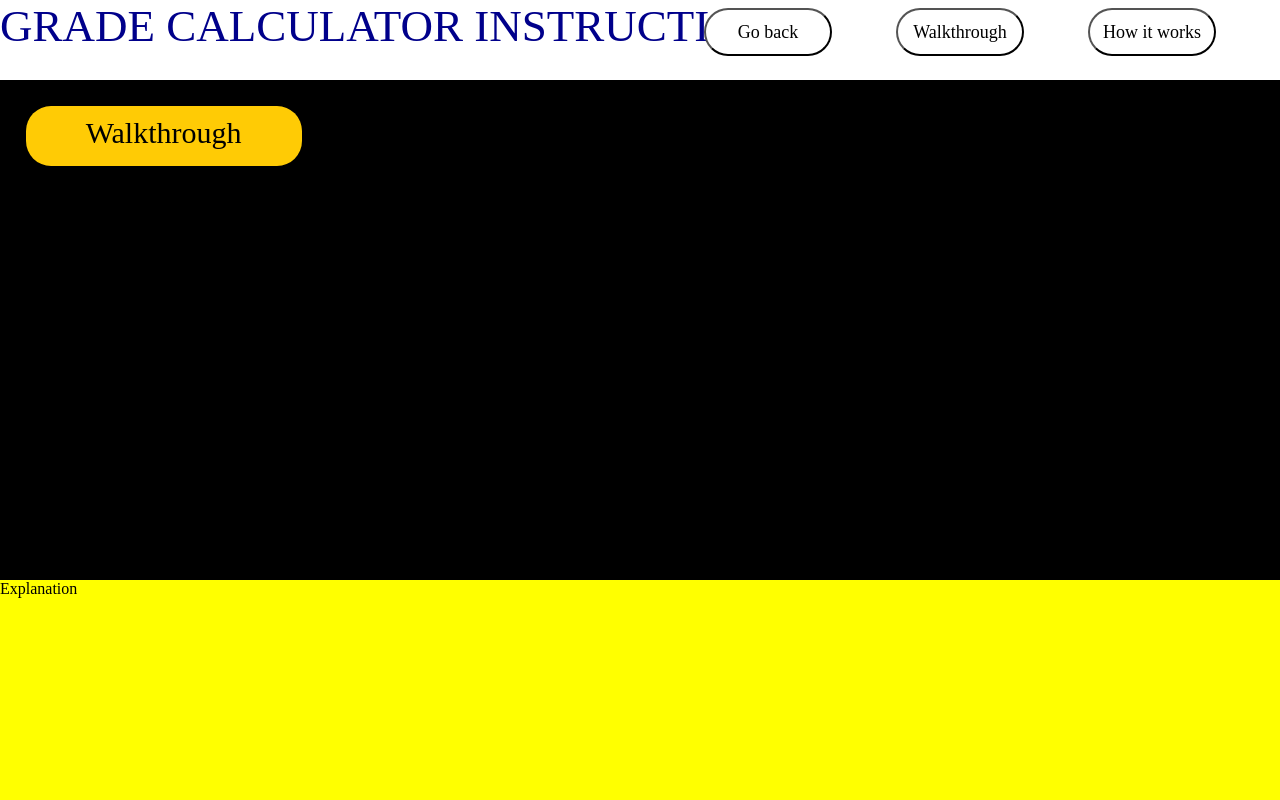
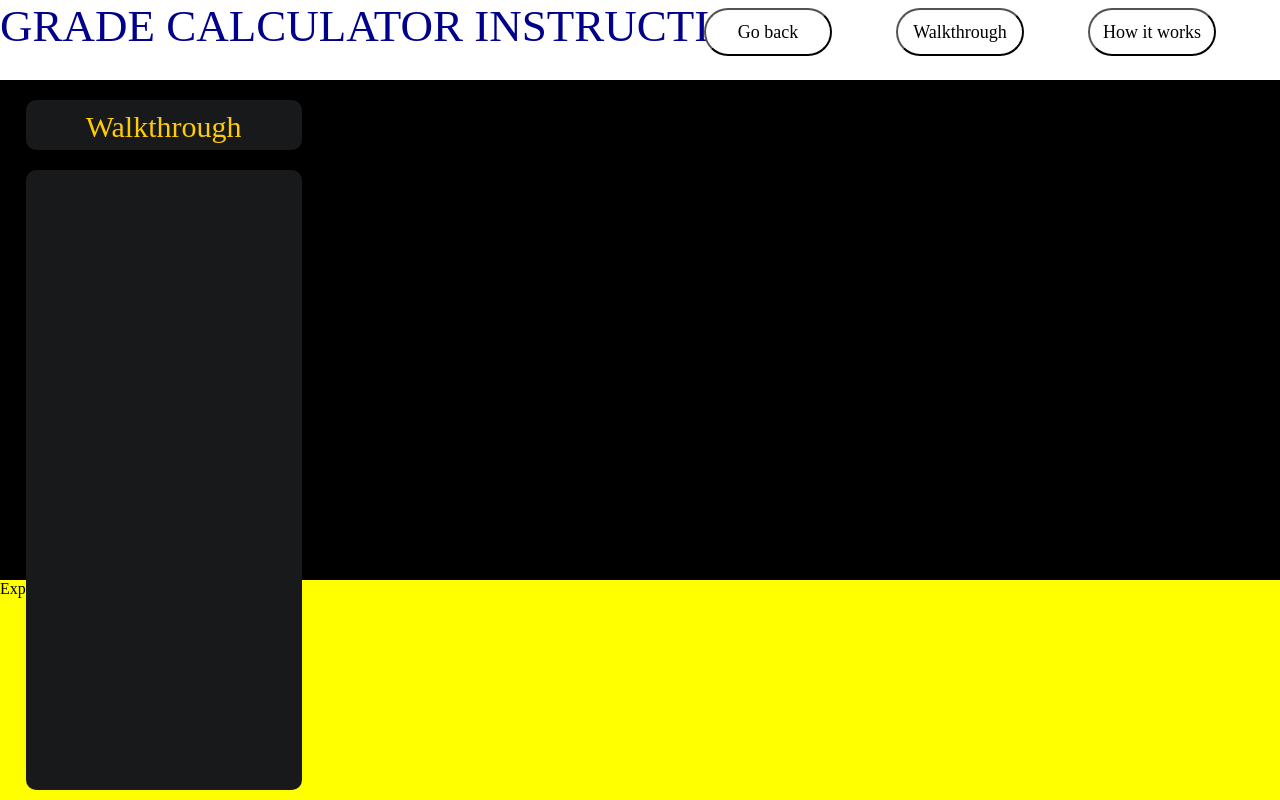
Before and after one commit to ma562/grade_calculator_instructions, a plain HTML site: page index.html in a window 1280 px wide. Drawn offline with nearby package versions, Linux system fonts and the light colour scheme; a web font is replaced by a local one.

Commit message:
index html

```diff
--- a/grade_instructions_style.css
+++ b/grade_instructions_style.css
@@ -109,13 +109,28 @@
 .walk_header {
 	align-items: center;
 	width: 20%;
-	top: 2%;
+	top: 20px;
 	left: 2%;
-	height: 40px;
+	height: 30px;
 	padding: 10;
 	font-size: 30;
 	text-align: center;
 	position: absolute;
-	background-color: #FFCB05;;
-	border-radius: 25px;
+	background: #18191a;
+	color: #FFCB05;
+	border-radius: 10px;
 }
+
+.first_step {
+	align-items: center;
+	width: 20%;
+	top: 90px;
+	left: 2%;
+	height: 600px;
+	padding: 10;
+	font-size: 15;
+	text-align: center;
+	position: absolute;
+	background-color:  #18191a;
+	border-radius: 10px;
+}
--- a/grade_instructions_index.html
+++ b/index.html
@@ -21,6 +21,9 @@
         <div class = "walk_header">
           Walkthrough
         </div>
+        <div class = "first_step">
+
+        </div>
       </div>
       <div class = "explanation">
         Explanation
```
Also changed, not shown: 1 other file.
